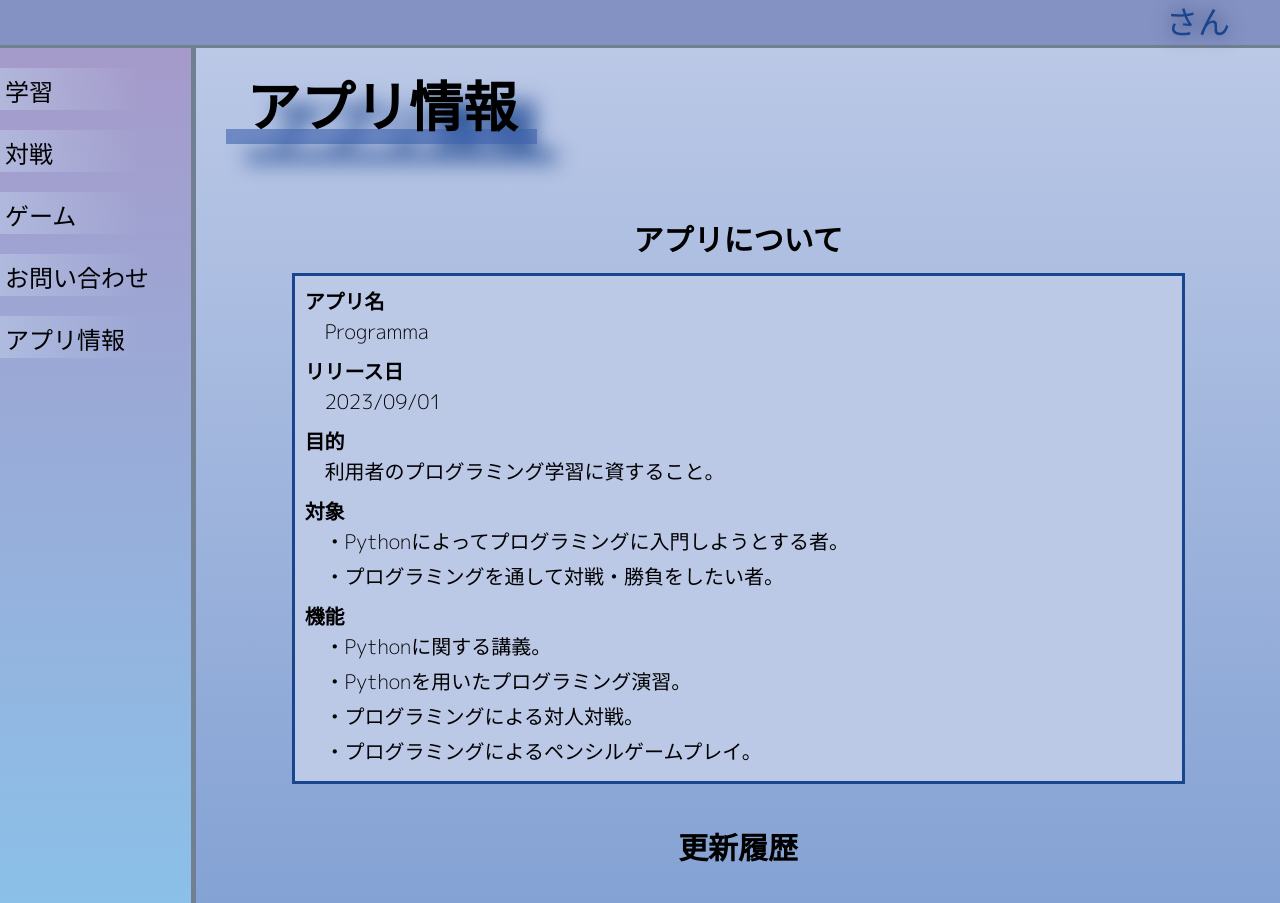
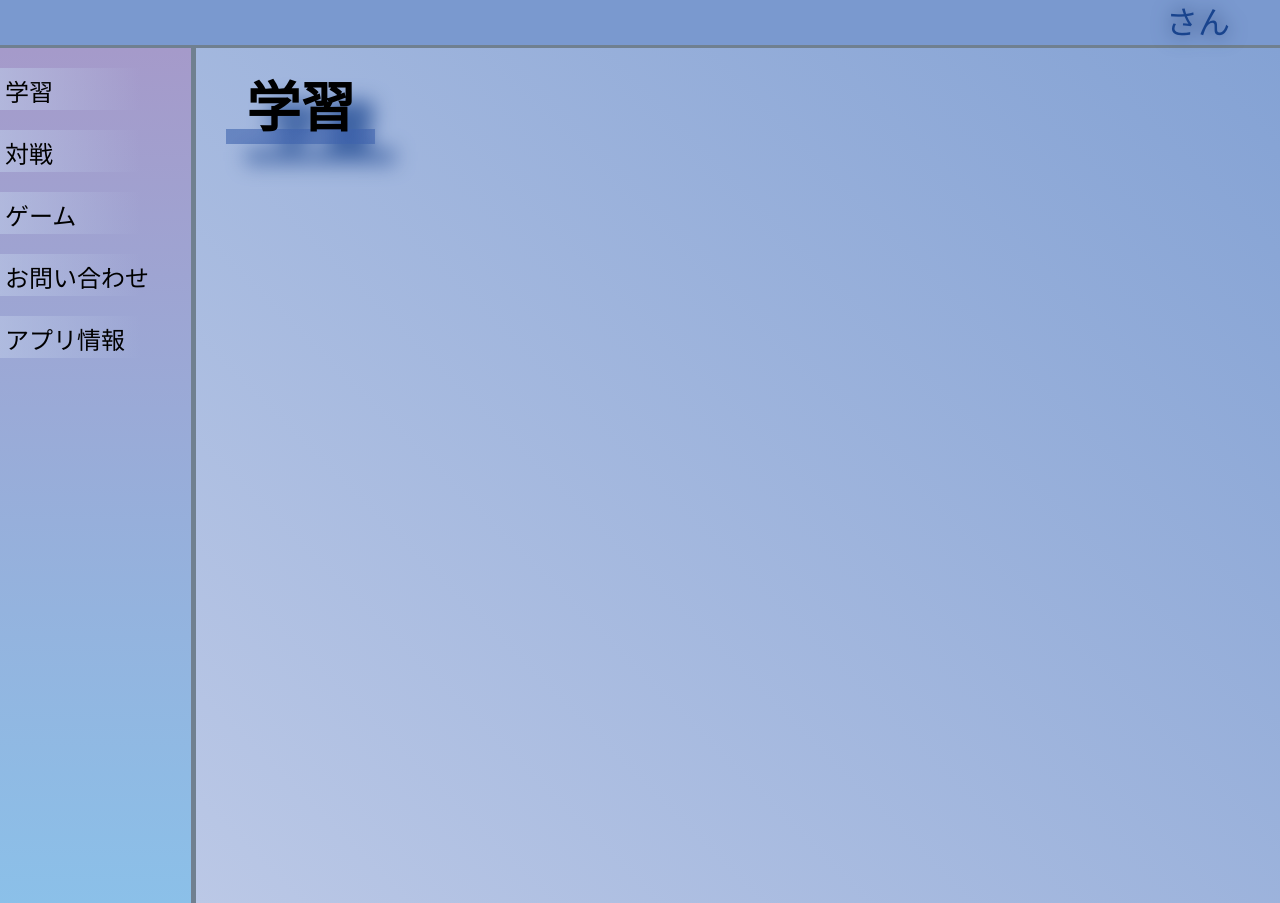
Before and after one commit to yamabato/Programma, a Flask app: template templates/index.html in a window 1280 px wide. Run offline with Flask 3, Linux system fonts and the light colour scheme; the template is opened without the code that fills it, so the values that code supplies are empty; some web fonts are replaced.

Commit message:
change: change index page color and header color

```diff
--- a/memo.txt
+++ b/memo.txt
@@ -24,6 +24,7 @@
 ・アカウントページ
 ・チーム対戦
 ・オープン対戦
+・feature_plan.html編集
 
 #テーブルゲーム
 
--- a/stylesheets/index.css
+++ b/stylesheets/index.css
@@ -29,7 +29,7 @@
     height: 100%;
     display: flex;
     flex-direction: column;
-    background: linear-gradient(#bbc8e6, #84a2d4);
+    background: linear-gradient(45deg, #bbc8e6, #84a2d4);
 }
 
 .sidebar-menu-item{
--- a/stylesheets/style.css
+++ b/stylesheets/style.css
@@ -27,7 +27,7 @@ h1{
 #header{
     width: 100%;
     height: 5%;
-    background-color: #8491c3;
+    background-color: #7a99cf ;
     margin: 0px;
     padding: 0px;
     border-bottom: solid 3px #708090;
--- a/templates/index.html
+++ b/templates/index.html
@@ -171,7 +171,7 @@
 
 <script>
     makeLectureList();
-    changeItem(4);
+    changeItem(0);
 </script>
 
 {% endblock %}
```
